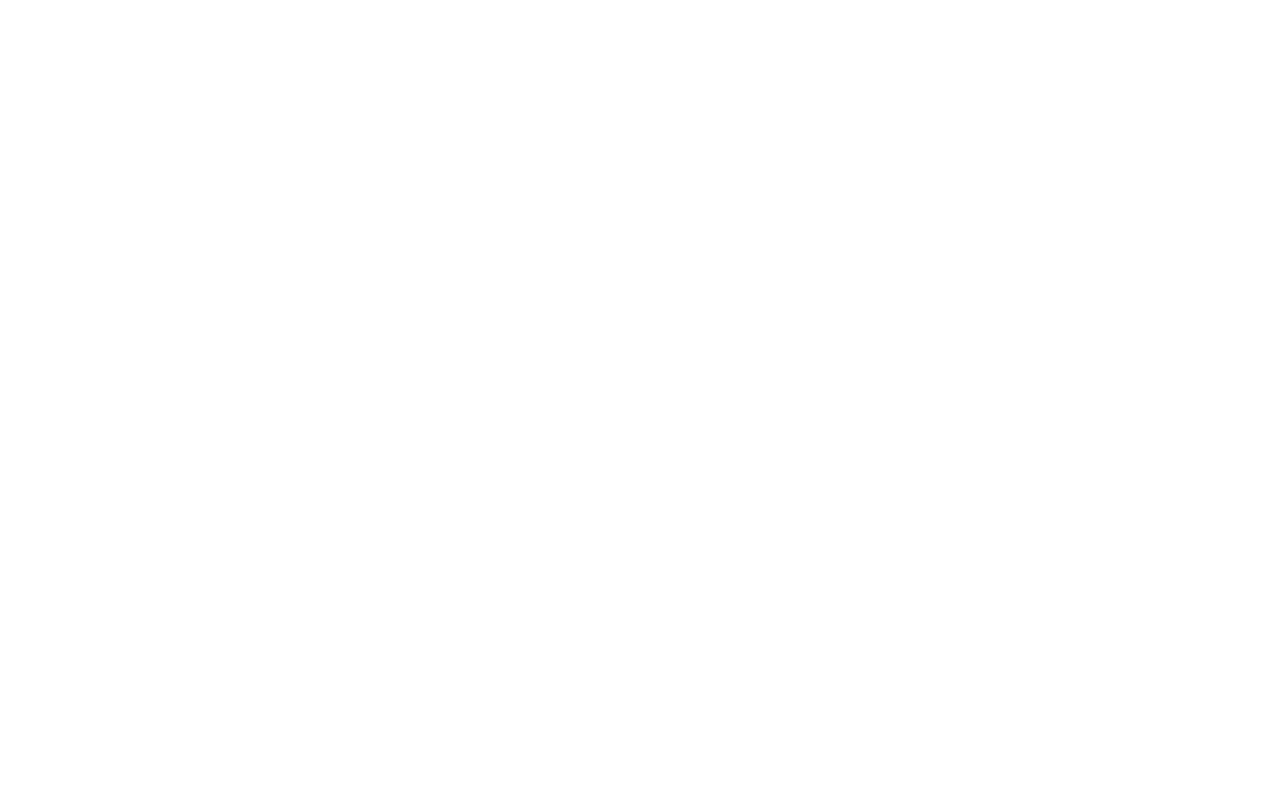
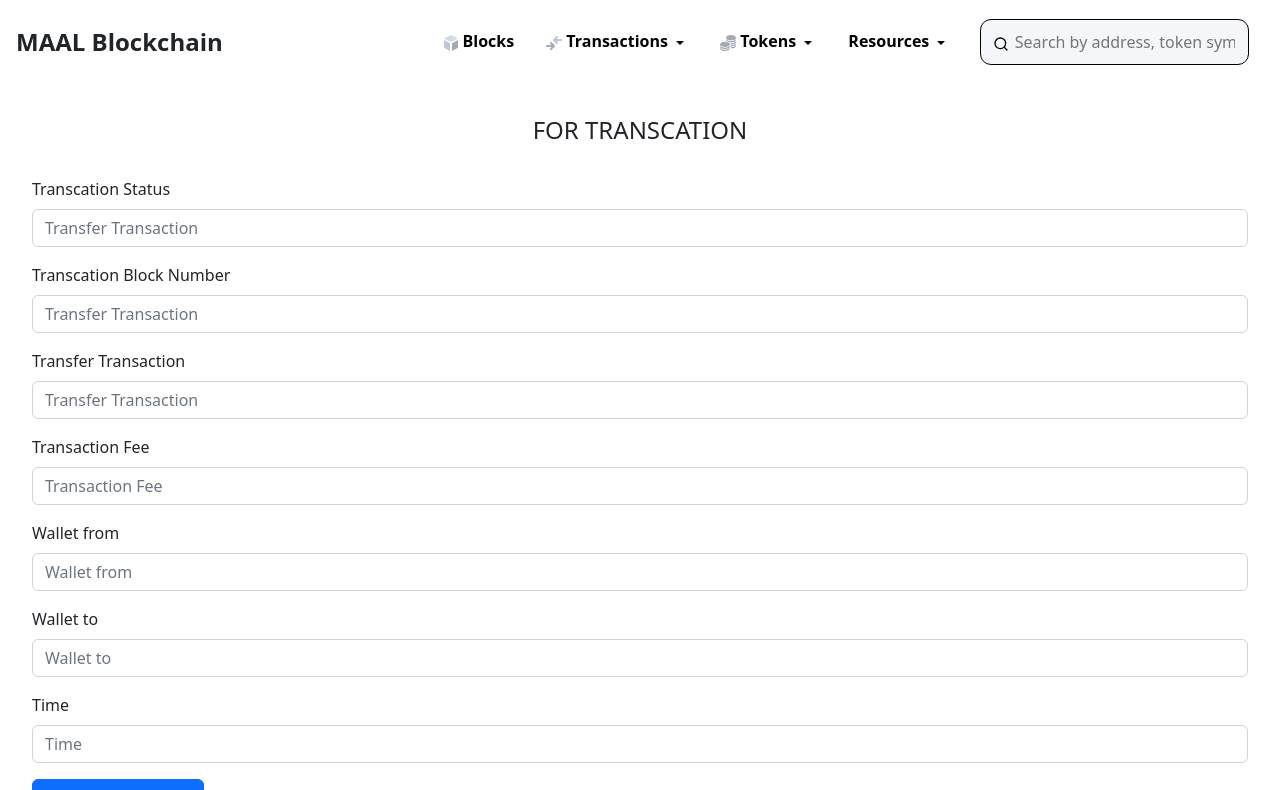
Before and after one commit to mynkbhati22/explorer, a React (Create React App) app: page /updatetranscationdetails/1/1 in a window 1280 px wide. Before the commit this address had no page. Shown: the top 790 px of the page. Built offline with nearby package versions, Linux system fonts and the light colour scheme.

Commit message:
updated-api

```diff
--- a/src/App.js
+++ b/src/App.js
@@ -15,7 +15,7 @@
           <Route path="/admin" element={<Admin />} />
           <Route path="/update/:id/:blocknummber" element={<Update />} />
           <Route
-            path="/updatetranscationdetails/:id"
+            path="/updatetranscationdetails/:id/:transcationsuccess"
             element={<TranscationUpdate />}
           />
         </Routes>
--- a/src/Component/Pages/Table.js
+++ b/src/Component/Pages/Table.js
@@ -21,14 +21,15 @@
   console.log(id);
 
   useEffect(() => {
-    try {
+    const blockcardinterval = setInterval(() => {
       axios.get(`${URL}/api/getblockcards`).then((res) => {
         setBlockcards(res.data);
         console.log("gettingblockcards", res.data);
       });
-    } catch (error) {
-      console.log(error);
-    }
+    }, 1000);
+    return () => {
+      clearInterval(blockcardinterval);
+    };
   }, []);
 
   // API FOR DELETEING BLOCKCARDS
--- a/src/Component/Pages/TranscationTable.js
+++ b/src/Component/Pages/TranscationTable.js
@@ -6,6 +6,7 @@
 import TableHead from "@mui/material/TableHead";
 import TableRow from "@mui/material/TableRow";
 import Paper from "@mui/material/Paper";
+import { ToastContainer, toast } from "react-toastify";
 import "./Table.css";
 import { Button } from "react-bootstrap";
 import axios from "axios";
@@ -19,15 +20,28 @@
   console.log(id);
 
   useEffect(() => {
-    try {
+    const blockcardinterval = setInterval(() => {
       axios.get(`${URL}/api/gettranscationstatus`).then((res) => {
         setTranscationDetails(res.data);
-        console.log("gettingblockcards", res.data);
+        console.log("gettingtranscationdetails", res.data);
+      });
+    }, 5000);
+    return () => {
+      clearInterval(blockcardinterval);
+    };
+  }, []);
+
+  const deleteTranscation = (id) => {
+    try {
+      axios.delete(`${URL}/api/deletetranscation/${id}`).then((res) => {
+        console.log(res);
+        toast.error("Deleted Successfully");
+        window.location.reload();
       });
     } catch (error) {
       console.log(error);
     }
-  }, []);
+  };
 
   return (
     <div>
@@ -39,10 +53,11 @@
             <TableHead>
               <TableRow>
                 <TableCell align="center"> Transaction Status</TableCell>
-                <TableCell align="center">Transaction Transfer</TableCell>
+                <TableCell align="center">Transfer Tx hash</TableCell>
                 <TableCell align="center">Transaction Fee</TableCell>
                 <TableCell align="center">Transcation Transfer from</TableCell>
                 <TableCell align="center">Transcation Transfer to</TableCell>
+                <TableCell align="center">Time</TableCell>
                 <TableCell align="center">Update</TableCell>
                 <TableCell align="center">Delete</TableCell>
               </TableRow>
@@ -60,20 +75,30 @@
                     <TableCell align="center">
                       {res.transfertranscation}
                     </TableCell>
-                    <TableCell align="center">{res.transcationfee}</TableCell>
+                    <TableCell align="center">
+                      {" "}
+                      $ {res.transcationfee} MAAL TX Fee
+                    </TableCell>
                     <TableCell align="center">
                       {res.fromwalletaddress}
                     </TableCell>
                     <TableCell align="center">{res.towalletaddress}</TableCell>
-                    <TableCell align="center">{res.time}</TableCell>
+                    <TableCell align="center">{res.time} hours ago</TableCell>
                     <TableCell align="center">
-                      <Link to={`/updatetranscationdetails/${res._id}`}>
+                      <Link
+                        to={`/updatetranscationdetails/${res._id}/${res.transcationsuccess}`}
+                      >
                         {" "}
                         <Button variant="info">Update</Button>
                       </Link>
                     </TableCell>
                     <TableCell align="center">
-                      <Button variant="danger">Delete</Button>
+                      <Button
+                        variant="danger"
+                        onClick={() => deleteTranscation(res._id)}
+                      >
+                        Delete
+                      </Button>
                     </TableCell>
                   </TableRow>
                 ))
@@ -85,6 +110,18 @@
             </TableBody>
           </Table>
         </TableContainer>
+
+        <ToastContainer
+          position="top-center"
+          autoClose={6000}
+          hideProgressBar={false}
+          newestOnTop={false}
+          closeOnClick
+          rtl={false}
+          pauseOnFocusLoss
+          draggable
+          pauseOnHover
+        />
       </div>
     </div>
   );
--- a/src/Component/Pages/TranscationUpdate.js
+++ b/src/Component/Pages/TranscationUpdate.js
@@ -7,41 +7,38 @@
 import axios from "axios";
 import "bootstrap/dist/css/bootstrap.min.css";
 import "react-toastify/dist/ReactToastify.css";
+import { useParams } from "react-router-dom";
 
 const URL = "https://maalblockchainapi.in.ngrok.io";
 
 function TranscationUpdate() {
-  const [timeforseconds, setTimeforSeconds] = useState();
+  const [time, setTime] = useState();
+  const [transcationblocknummber, setTranscationBlockNumber] = useState();
   const [transcationsuccess, setTranscationsuccess] = useState();
   const [transfertranscation, setTransferTranscation] = useState();
   const [transcationfee, setTranscationFee] = useState();
   const [fromwalletaddress, setFomWalletAddress] = useState();
   const [towalletaddress, setToWalletAddress] = useState();
 
-  const addtranscations = (e) => {
+  const { id } = useParams();
+  console.log(id);
+
+  const updatetranscation = (e) => {
     e.preventDefault();
     try {
-      const config = {
-        headers: {
-          "Content-type": "application/json",
-        },
-      };
       axios
-        .post(
-          `${URL}/api/addingtranscation}`,
-          {
-            timeforseconds: timeforseconds,
-            transcationsuccess: transcationsuccess,
-            transfertranscation: transfertranscation,
-            transcationfee: transcationfee,
-            fromwalletaddress: fromwalletaddress,
-            towalletaddress: towalletaddress,
-          },
-          config
-        )
+        .post(`${URL}/api/updatingtranscations/${id}`, {
+          transcationsuccess: transcationsuccess,
+          transcationblocknummber: transcationblocknummber,
+          transfertranscation: transfertranscation,
+          transcationfee: transcationfee,
+          fromwalletaddress: fromwalletaddress,
+          towalletaddress: towalletaddress,
+          time: time,
+        })
         .then((res) => {
           console.log(res);
-          toast.success("Created Successfully!");
+          toast.success("Updated Successfully!");
         });
     } catch (error) {
       console.log(error);
@@ -55,7 +52,7 @@
           <div>
             <h4 className="block-heading">FOR TRANSCATION</h4>
           </div>
-          <Form onSubmit={addtranscations}>
+          <Form onSubmit={updatetranscation}>
             <Form.Group className="mb-3" controlId="formBasicText">
               <Form.Label>Transcation Status</Form.Label>
               <Form.Control
@@ -64,6 +61,16 @@
                 placeholder="Transfer Transaction"
                 value={transcationsuccess}
                 onChange={(e) => setTranscationsuccess(e.target.value)}
+              />
+            </Form.Group>
+            <Form.Group className="mb-3" controlId="formBasicText">
+              <Form.Label>Transcation Block Number</Form.Label>
+              <Form.Control
+                type="text"
+                required
+                placeholder="Transfer Transaction"
+                value={transcationblocknummber}
+                onChange={(e) => setTranscationBlockNumber(e.target.value)}
               />
             </Form.Group>
             <Form.Group className="mb-3" controlId="formBasicText">
@@ -112,12 +119,12 @@
                 type="text"
                 required
                 placeholder="Time"
-                value={timeforseconds}
-                onChange={(e) => setTimeforSeconds(e.target.value)}
+                value={time}
+                onChange={(e) => setTime(e.target.value)}
               />
             </Form.Group>
             <Button variant="primary" type="submit">
-              Create Transaction
+              Update Transaction
             </Button>
           </Form>
         </div>
```
